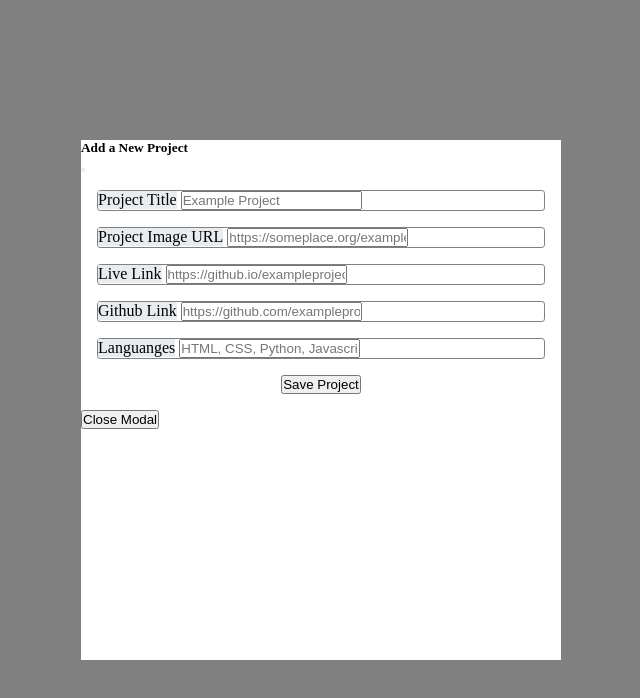
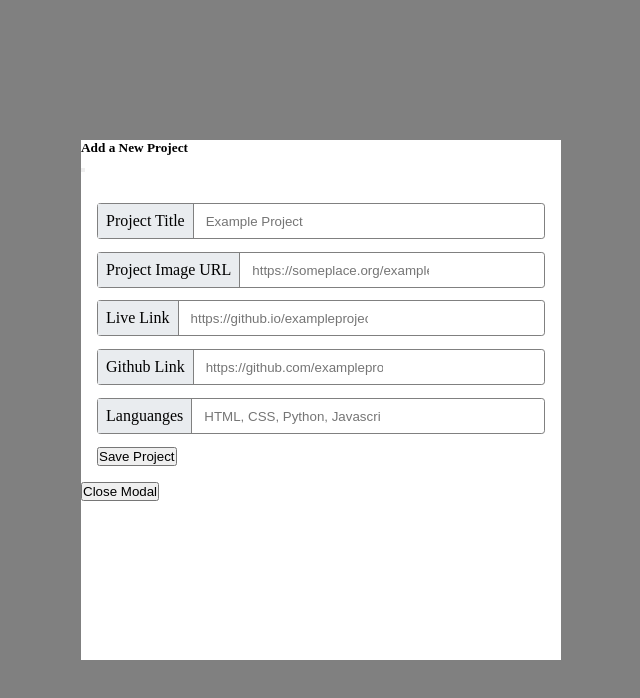
Before and after one commit to Ebenezr/form-modal, a plain HTML site: page index.html in a window 1280 px wide. Shown: the whole page, without its empty margins (319-959 px from the left). Drawn offline with Linux system fonts and the light colour scheme.

Commit message:
html structure

```diff
--- a/index.html
+++ b/index.html
@@ -20,25 +20,25 @@
               <form action="#" method="post" id="addproject">
                 <div class="input-group">
                   <span class="input-group-text" id="inputGroup-sizing-default">Project Title</span>
-                  <input type="text" class="form-control" name="title" placeholder="Example Project" aria-label="Sizing example input" aria-describedby="inputGroup-sizing-default">
+                  <input type="text" class="form-control" name="title" placeholder="Example Project" >
                 </div>
                 <div class="input-group">
                   <span class="input-group-text" id="inputGroup-sizing-default">Project Image URL</span>
-                  <input type="text" class="form-control" name="imageUrl" placeholder="https://someplace.org/example.png" aria-label="Sizing example input" aria-describedby="inputGroup-sizing-default">
+                  <input type="text" class="form-control" name="imageUrl" placeholder="https://someplace.org/example.png" >
                 </div>
-                <div class="input-group mb-3">
+                <div class="input-group">
                   <span class="input-group-text" id="inputGroup-sizing-default">Live Link</span>
-                  <input type="text" class="form-control" name="livelink" placeholder="https://github.io/exampleproject" aria-label="Sizing example input" aria-describedby="inputGroup-sizing-default">
+                  <input type="text" class="form-control" name="livelink" placeholder="https://github.io/exampleproject" >
                 </div>
-                <div class="input-group mb-3">
+                <div class="input-group">
                   <span class="input-group-text" id="inputGroup-sizing-default">Github Link</span>
-                  <input type="text" class="form-control" name="gitrepo" placeholder="https://github.com/exampleproject.git" aria-label="Sizing example input" aria-describedby="inputGroup-sizing-default">
+                  <input type="text" class="form-control" name="gitrepo" placeholder="https://github.com/exampleproject.git" >
                 </div>
-                <div class="input-group mb-3">
+                <div class="input-group">
                   <span class="input-group-text" id="inputGroup-sizing-default">Languanges</span>
-                  <input type="text" class="form-control" name="languanges" placeholder="HTML, CSS, Python, Javascript" aria-label="Sizing example input" aria-describedby="inputGroup-sizing-default">
+                  <input type="text" class="form-control" name="languanges" placeholder="HTML, CSS, Python, Javascript" >
                 </div>
-                <div class="d-flex justify-content-center align-items-center mt-3">
+                <div >
                   <button class="btn btn-secondary" type="submit">Save Project</button>
                 </div>
               </form>
--- a/style.css
+++ b/style.css
@@ -28,16 +28,24 @@ body{
     width: 100%;
     border: 0.1rem solid var(--clr-pry);
     border-radius: 0.2rem;
+    margin: 0.8rem 0;
+
 
 }
 form{
-    display: flex;
+    /* display: flex;
     flex-direction: column;
     gap: 1rem;
-    align-items: center;
+    align-items: center; */
 }
 .input-group-text{
     display: inline-block;
     background-color:var(--clr-secondary);
-
+    padding: 0.5rem;
+    border-right: 0.1rem solid var(--clr-pry)
 }
+.form-control{
+    width: auto;
+    padding: 0.5rem;
+    border: none;
+}
```
